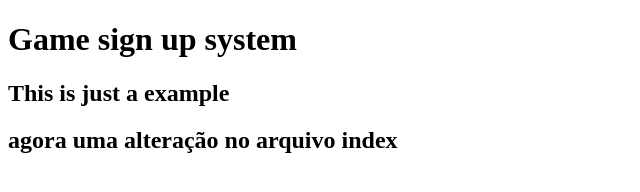
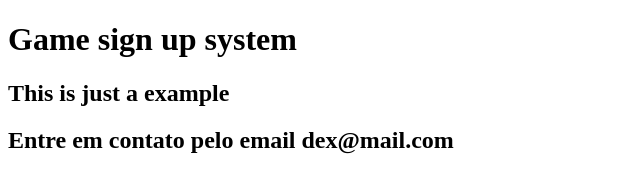
Before and after one commit to MarkPrenda/Learning-js, a plain HTML site: page index.html in a window 1280 px wide. Shown: the whole page, without its empty margins (0-640 px from the left). Drawn offline with Linux system fonts and the light colour scheme.

Commit message:
alteração na nova branch

```diff
--- a/index.html
+++ b/index.html
@@ -9,7 +9,7 @@
 	<body>
 		<h1>Game sign up system</h1>
 		<h2>This is just a example</h2>
-		<h2>agora uma alteração no arquivo index</h2>
+		<h2>Entre em contato pelo email dex@mail.com</h2>
 
 		<script src="app.js"></script>
 	</body>
```
